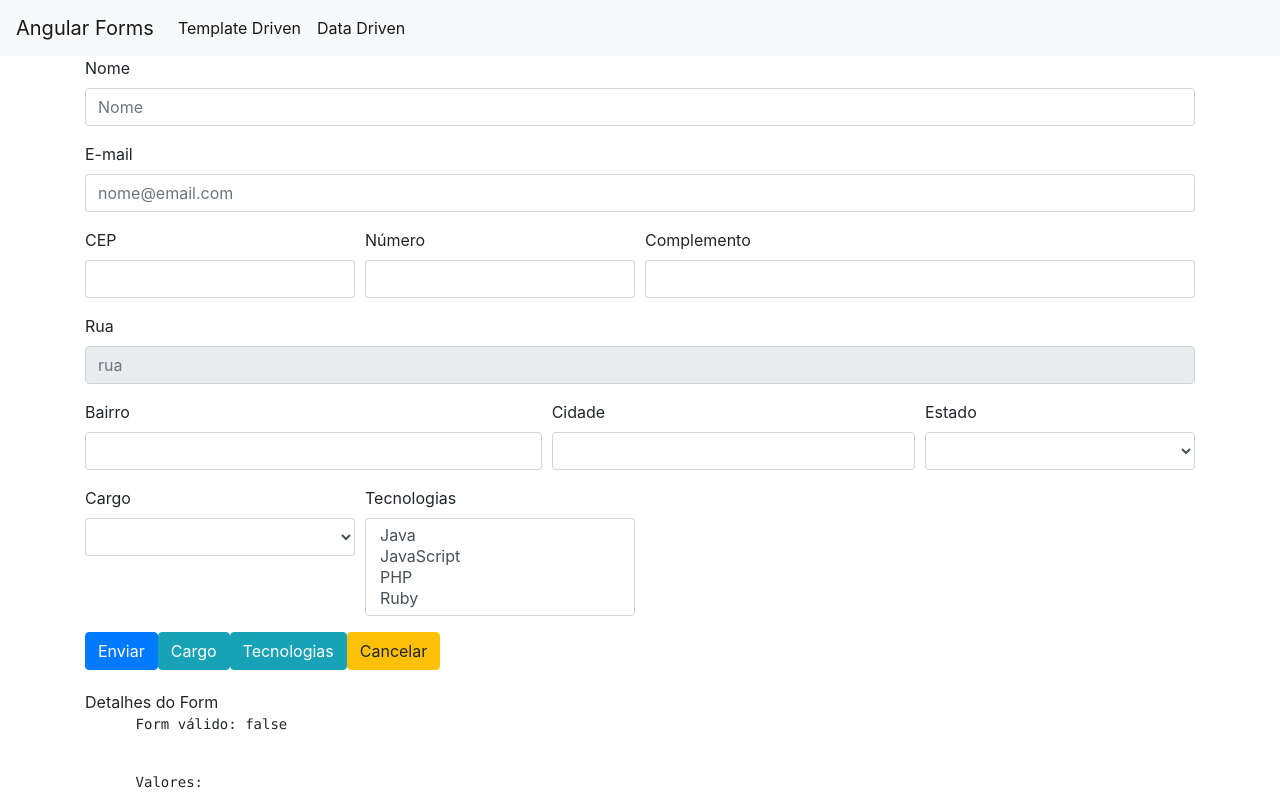
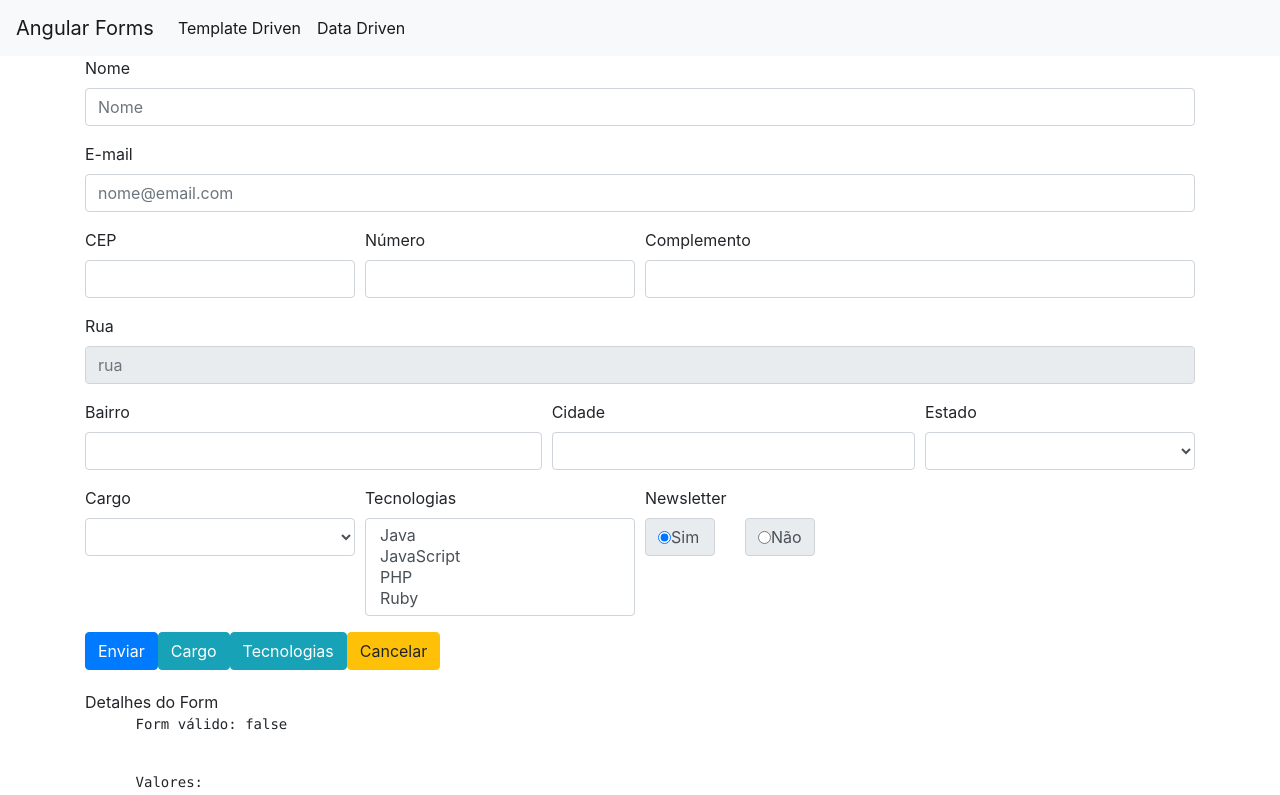
Before and after one commit to michael-zero/Angular, an Angular app: page /dataForm in a window 1280 px wide. Shown: the top 795 px of the page. Built offline with nearby package versions, Linux system fonts and the light colour scheme.

Commit message:
feat: add radio buttons

```diff
--- a/src/app/data-form/data-form.component.html
+++ b/src/app/data-form/data-form.component.html
@@ -135,6 +135,18 @@
 
     </div>
 
+    <div class="col-md-3" [ngClass]="aplicaCSSdeErro('newsletter')">
+      <label for="newsletter" class="control-label">Newsletter</label>
+      <div id="newsletter"  class="row">
+        <div  class="col-sm-4" *ngFor="let item of newsletterOp">
+          <div class="input-group-text">
+            <input [value]="item.valor" formControlName="newsletter" type="radio"> {{item.desc}}
+          </div>
+        </div>
+
+      </div>
+    </div>
+
     </div>
   </div>
 
--- a/src/app/data-form/data-form.component.ts
+++ b/src/app/data-form/data-form.component.ts
@@ -18,6 +18,7 @@ export class DataFormComponent implements OnInit {
   estados!: Observable<EstadoBr[]>
   cargos!: any[]
   tecnologias!: any[]
+  newsletterOp!: any[]
 
   constructor(
     private formBuilder: FormBuilder,
@@ -31,6 +32,7 @@ export class DataFormComponent implements OnInit {
     this.estados = this.dropdownService.getEstadosBr()
     this.cargos  = this.dropdownService.getCargos()
     this.tecnologias = this.dropdownService.getTecnologias()
+    this.newsletterOp = this.dropdownService.getNewsletter()
     // Buscando estados
     // this.dropdownService.getEstadosBr()
     // .subscribe(dados => this.estados = dados)
@@ -56,7 +58,8 @@ export class DataFormComponent implements OnInit {
        })
        ,
        cargo: [null],
-       tecnologias: [null]
+       tecnologias: [null],
+       newsletter: ['s']
     })
   }
 
```
